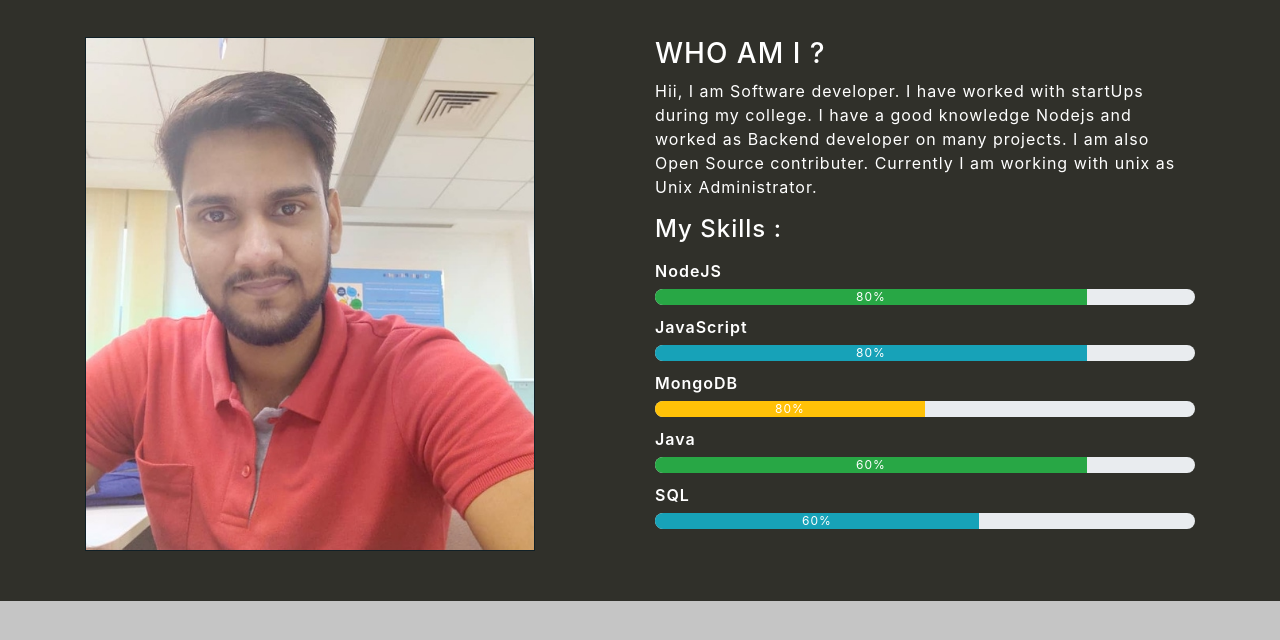
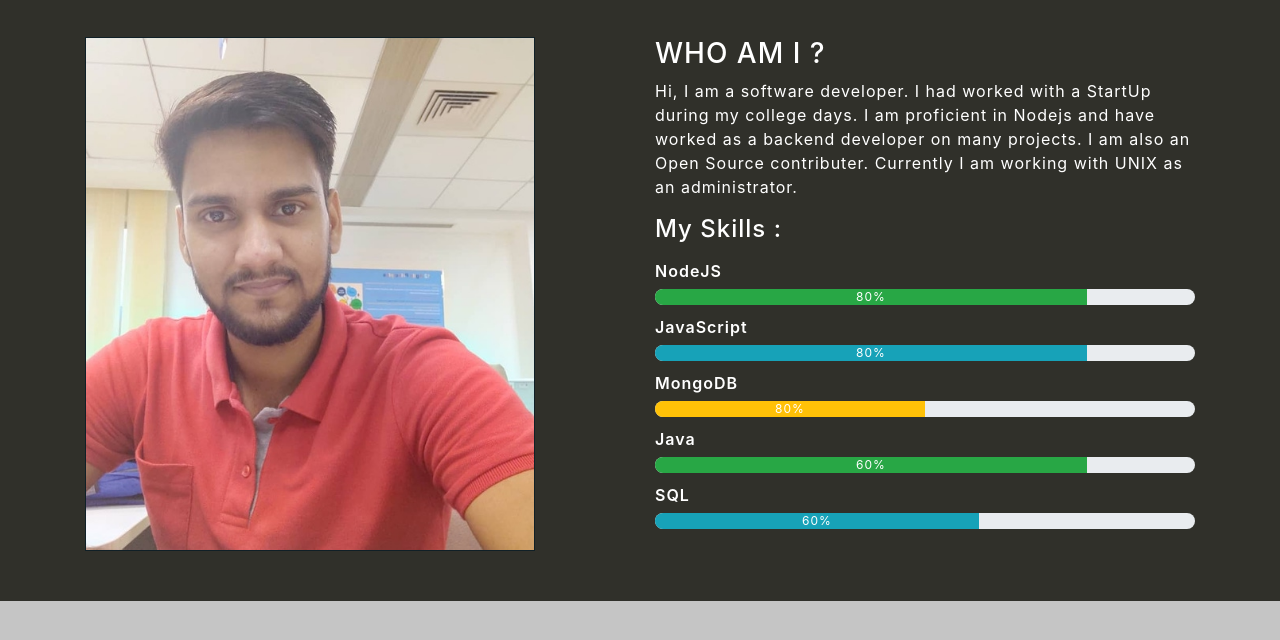
Before and after one commit to sasingh0896/resume, a plain HTML site: page index.html in a window 1280 px wide. Shown: the part 901-1541 px from the top of the page. Drawn offline with nearby package versions, Linux system fonts and the light colour scheme.

Commit message:
third commit

```diff
--- a/index.html
+++ b/index.html
@@ -78,9 +78,9 @@
         <div class="col-md-6">
           <h3>WHO AM I ?</h3>
           <p>
-            Hii, I am Software developer. I have worked with startUps during my college.
-            I have a good knowledge Nodejs and worked as Backend developer on many projects. I am also Open Source contributer.
-            Currently I am working with unix as Unix Administrator.
+            Hi, I am a software developer. I had worked with a StartUp during my college days.
+            I am proficient in Nodejs and have worked as a backend developer on many projects. I am also an Open Source contributer.
+            Currently I am working with UNIX as an  administrator.
           </p>
           <h4>My Skills :</h4>
           <div class="skill-bar">
@@ -141,7 +141,7 @@
               </h4>
               <span class="pull-right">JAN.2018 – APR.2018</span>
             </div>
-            <p>During Collage time,I get this traning at Web Wide Vision InfoTech Pvt. Ltd this traning where i learnt
+            <p>During College time,I get this training at Web Wide Vision InfoTech Pvt. Ltd this traning where i learnt
               basic and Advance java.
               Create a desktop application Multilevel car parking system.
             </p>
```
